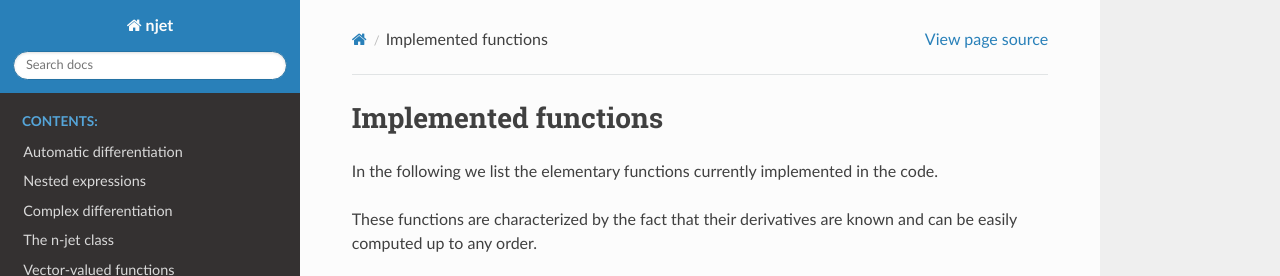
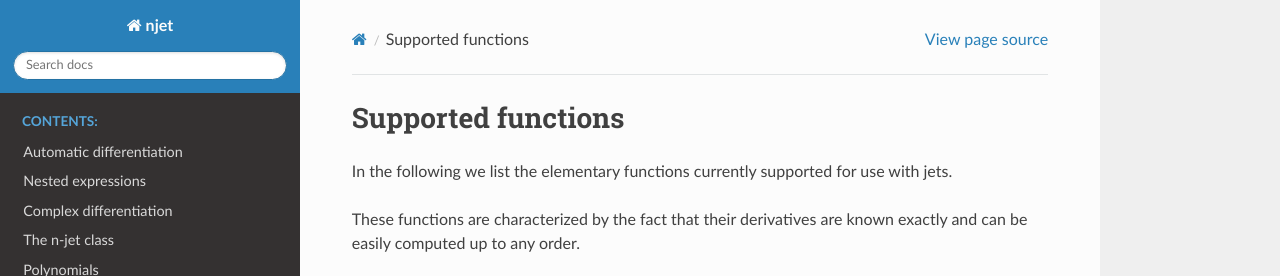
Before and after one commit to mtitze/njet, a Sphinx documentation site: the page built from docs/source/functions.rst, in a window 1280 px wide, cut to the strip 0-276 px from the top of the page. Built offline with Sphinx 7.4.7 and the Read the Docs theme 2.0.0, drawn with Linux system fonts in a browser that asks for light colours; some of the changed text lies outside the part shown.

Commit message:
docs update (2)

```diff
--- a/docs/source/functions.rst
+++ b/docs/source/functions.rst
@@ -1,10 +1,10 @@
-Implemented functions
-=====================
+Supported functions
+===================
 
-In the following we list the elementary functions currently implemented in the code.
+In the following we list the elementary functions currently supported for use with jets.
 
-These functions are characterized by the fact that their derivatives are known and can
-be easily computed up to any order.
+These functions are characterized by the fact that their derivatives are known exactly
+and can be easily computed up to any order.
 
 .. automodule:: njet.functions
     :members:
--- a/docs/source/index.rst
+++ b/docs/source/index.rst
@@ -14,9 +14,9 @@ Latest version: |release|
 
    ad.rst
    jet.rst
+   poly.rst
    extras.rst
    functions.rst
-   poly.rst
    common.rst
 
 
--- a/docs/source/poly.rst
+++ b/docs/source/poly.rst
@@ -43,6 +43,6 @@ will work:
 
 However, an expression of the form ``sin(j1p)`` will not work. The reason is that an elementary function applied on a class of type *jetpoly* is not defined.
 
-.. automodule:: njet.jet
+.. automodule:: njet.poly
     :members:
-    :exclude-members: convert, jet, bell_polynomials, general_leibniz_rule, faa_di_bruno
+    :exclude-members:
```
Also changed, not shown: 1 other file.
